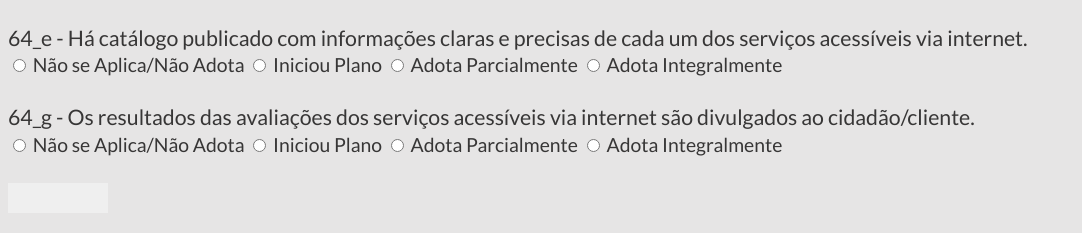
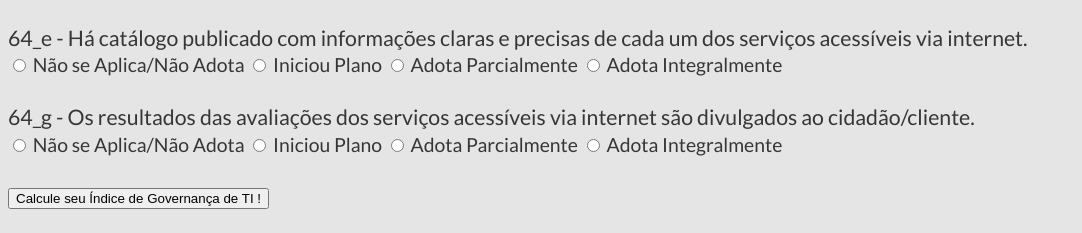
Before and after one commit to cortesf/igovti, a PHP site: page / in a window 1280 px wide. Shown: the part 5281-5514 px from the top of the page, without its empty margins (0-1082 px from the left). After the commit the page ends 5490 px from the top, so only its background shows below. Run offline with PHP 8.4, Linux system fonts and the light colour scheme.

Commit message:
Update index.php

```diff
--- a/index.php
+++ b/index.php
@@ -407,7 +407,7 @@
             <input type=radio name=Pergunta61 value=0.5> Adota Parcialmente
             <input type=radio name=Pergunta61 value=1> Adota Integralmente
             <br><br>
-            <button type=submit value="Calcule seu Índice de Governança de TI !">
+            <input button type=submit value="Calcule seu Índice de Governança de TI !">
 
 
     </form>
```
